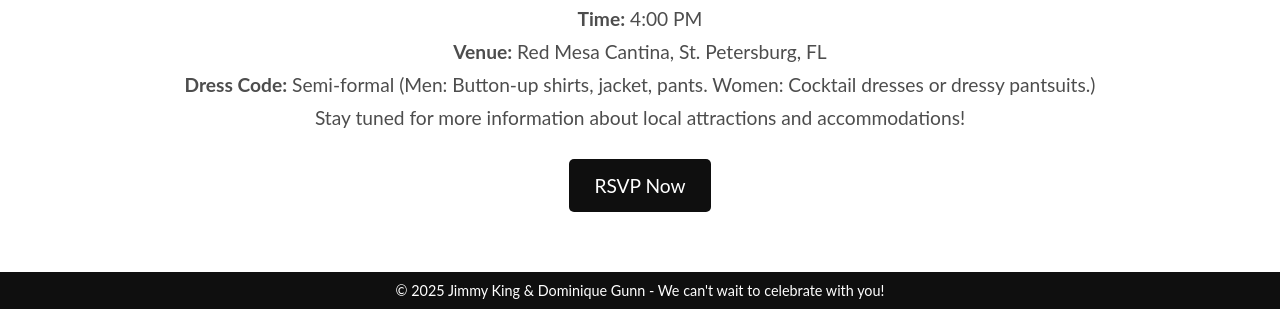
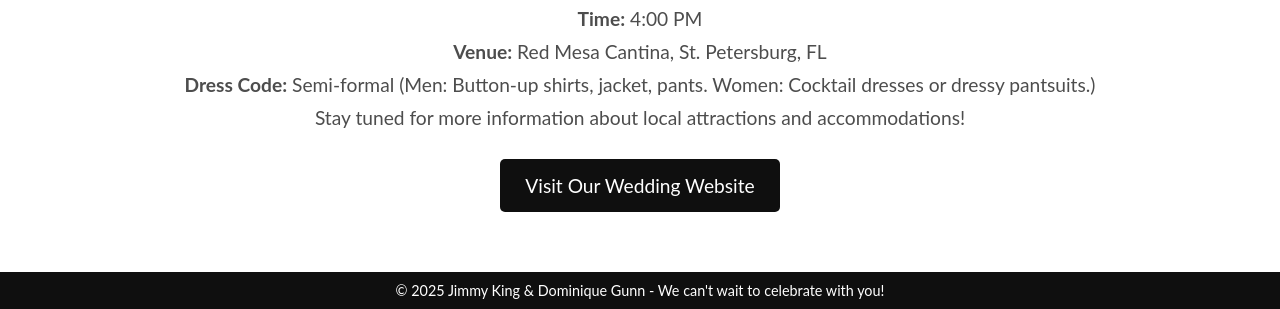
Before and after one commit to JimmyDominiqueKing/JimmyDominique12.28.25, a plain HTML site: page index.html in a window 1280 px wide. Shown: the part 748-1057 px from the top of the page. Drawn offline with Linux system fonts and the light colour scheme.

Commit message:
Update rsvp button with website.html

```diff
--- a/index.html
+++ b/index.html
@@ -98,7 +98,11 @@
         <p><strong>Venue:</strong> Red Mesa Cantina, St. Petersburg, FL</p>
         <p><strong>Dress Code:</strong> Semi-formal (Men: Button-up shirts, jacket, pants. Women: Cocktail dresses or dressy pantsuits.)</p>
         <p>Stay tuned for more information about local attractions and accommodations!</p>
-        <a href="#rsvp" class="rsvp-button">RSVP Now</a>
+        <a href="https://www.theknot.com/us/dominique-gunn-and-jimmy-king-dec-2025"
+   target="_blank"
+   class="rsvp-button">
+   Visit Our Wedding Website
+</a>
     </div>
 
     <footer>
```
